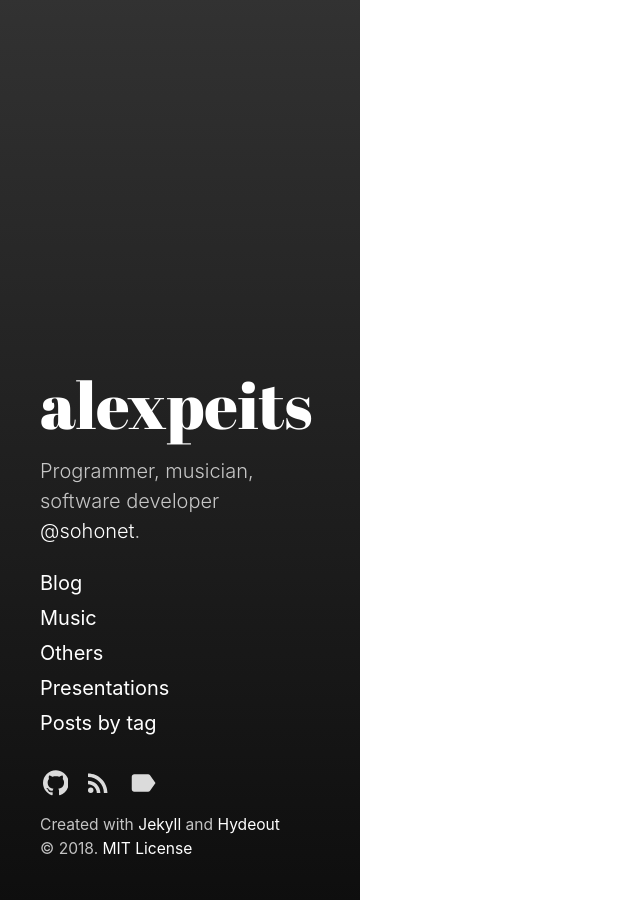
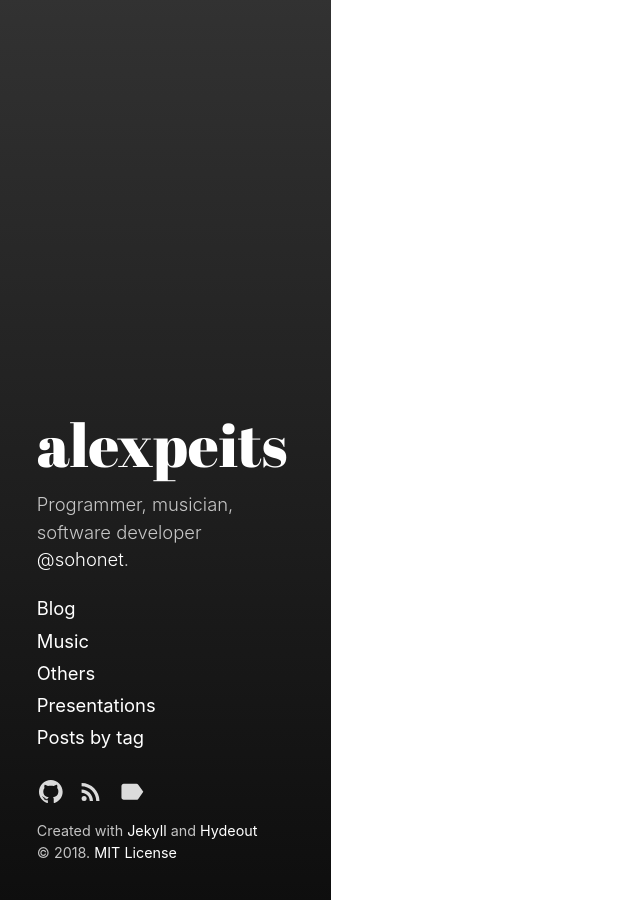
Before and after one commit to alexpeits/alexpeits.github.io, a Jekyll site: the page built from index.html, in a window 1280 px wide. Shown: the whole page, without its empty margins (0-640 px from the left). Built offline with Jekyll 4.4.1, drawn with Linux system fonts in a browser that asks for light colours.

Commit message:
Smaller font

```diff
--- a/_sass/hydeout/_variables.scss
+++ b/_sass/hydeout/_variables.scss
@@ -32,7 +32,7 @@ $section-spacing: 2rem !default;
 $sidebar-width: 18rem !default;
 
 $large-breakpoint: 49rem !default;
-$large-font-size: 1.25rem !default;
+$large-font-size: 1.15rem !default;
 
 $box-shadow-size: 1px !default;
 $box-shadow-opacity: 0.16 !default;
```
Also changed, not shown: 2 other files.
